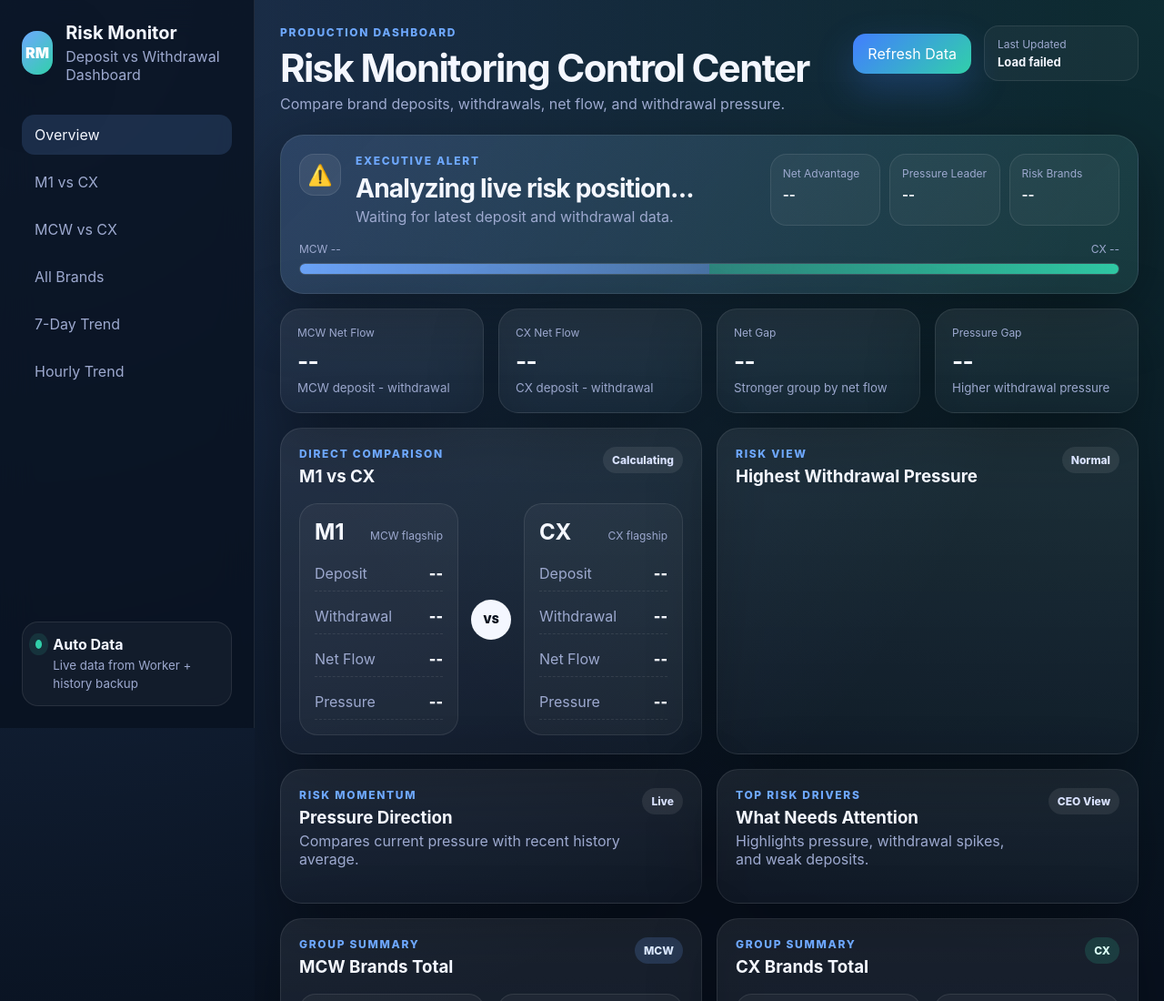
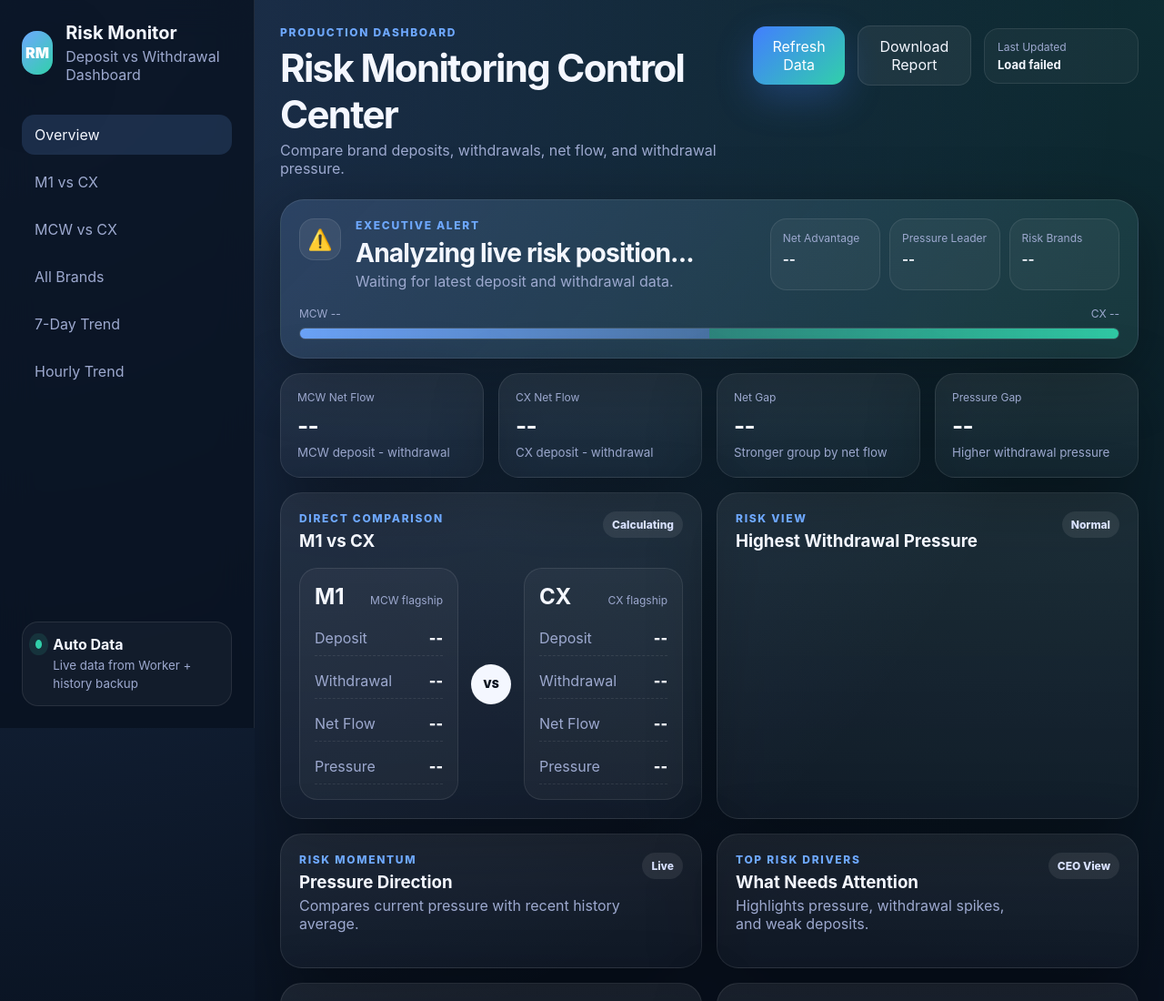
Before and after one commit to Newcityvip/risk-monitor-dashboard-uat, a plain HTML site: page index.html in a window 1280 px wide. Shown: the top 1100 px of the page at 91% size. Drawn offline with nearby package versions, Linux system fonts and the light colour scheme; no server answers.

Commit message:
Update index.html

```diff
--- a/index.html
+++ b/index.html
@@ -46,6 +46,7 @@
 
         <div class="topbar-actions">
           <button id="refreshBtn" class="btn primary">Refresh Data</button>
+          <button id="downloadReportBtn" class="btn ghost">Download Report</button>
           <div class="last-update">
             <span>Last Updated</span>
             <strong id="lastUpdated">Loading...</strong>
```
